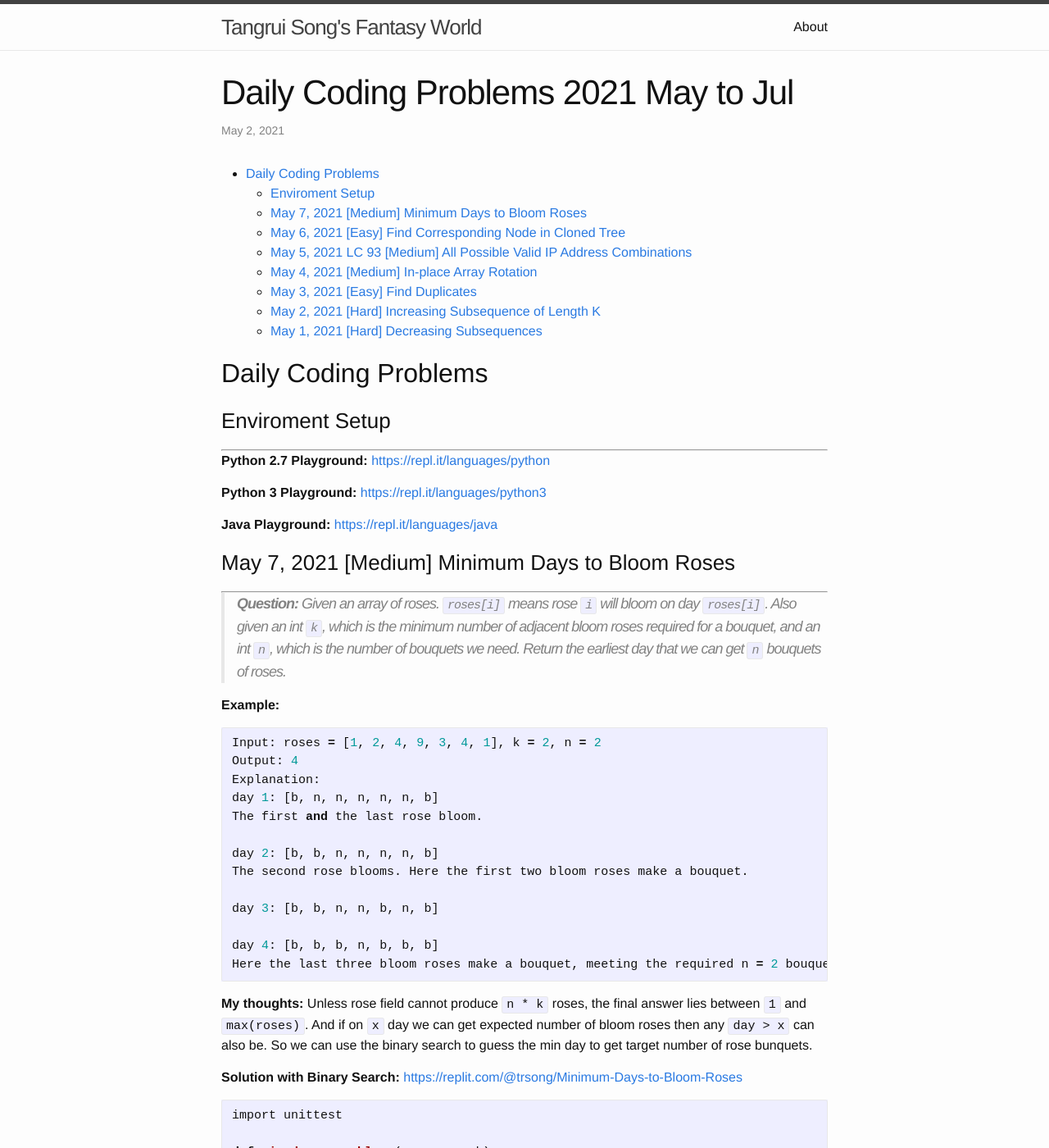
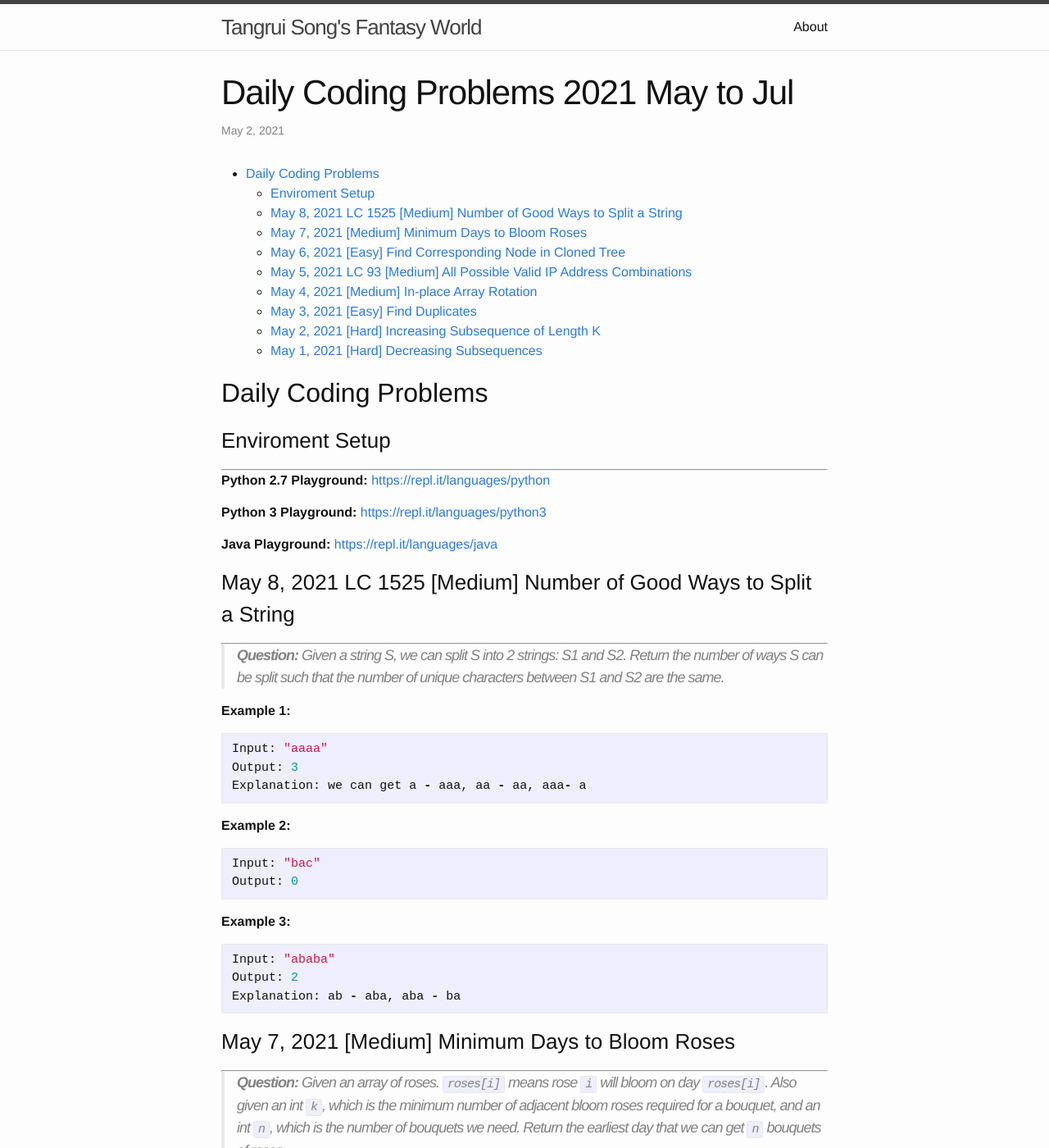
Before and after one commit to trsong/trsong.github.io, a Jekyll site: the page built from _posts/2021-05-01-DailyQuestionsMay.md, in a window 1280 px wide and 1400 px high. Shown: the whole window at 82% size. Built offline with Jekyll 4.4.1, drawn with Linux system fonts in a browser that asks for light colours.

Commit message:
Add May 8 question.

````diff
--- a/_posts/2021-05-01-DailyQuestionsMay.md
+++ b/_posts/2021-05-01-DailyQuestionsMay.md
@@ -18,6 +18,30 @@ categories: Python/Java
 
 **Java Playground:** [https://repl.it/languages/java](https://repl.it/languages/java)
 
+
+### May 8, 2021 LC 1525 \[Medium\] Number of Good Ways to Split a String
+---
+> **Question:** Given a string S, we can split S into 2 strings: S1 and S2. Return the number of ways S can be split such that the number of unique characters between S1 and S2 are the same.
+
+**Example 1:**
+```py
+Input: "aaaa"
+Output: 3
+Explanation: we can get a - aaa, aa - aa, aaa- a
+```
+
+**Example 2:**
+```py
+Input: "bac"
+Output: 0
+```
+
+**Example 3:**
+```py
+Input: "ababa"
+Output: 2
+Explanation: ab - aba, aba - ba
+```
 
 ### May 7, 2021 \[Medium\] Minimum Days to Bloom Roses
 ---
````
